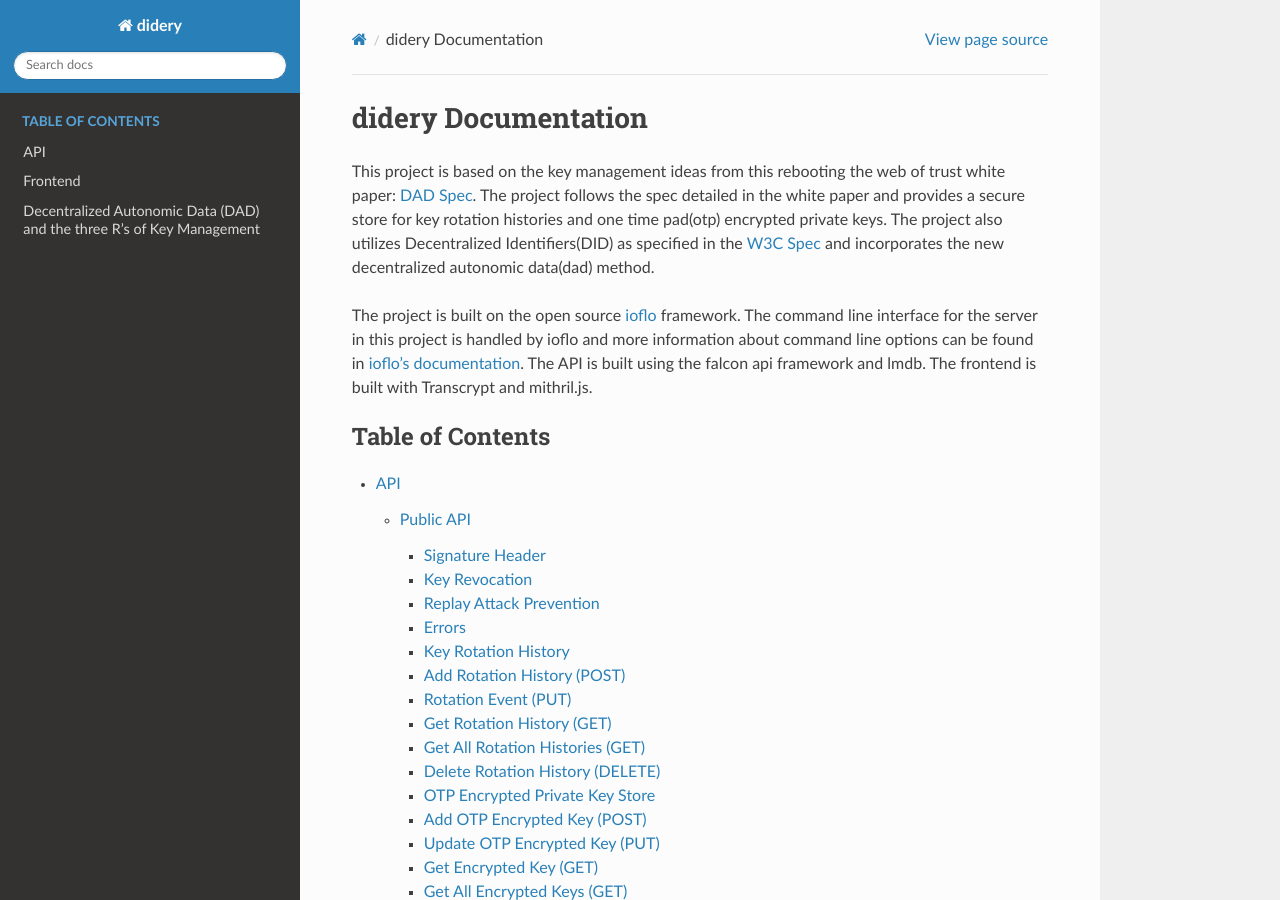
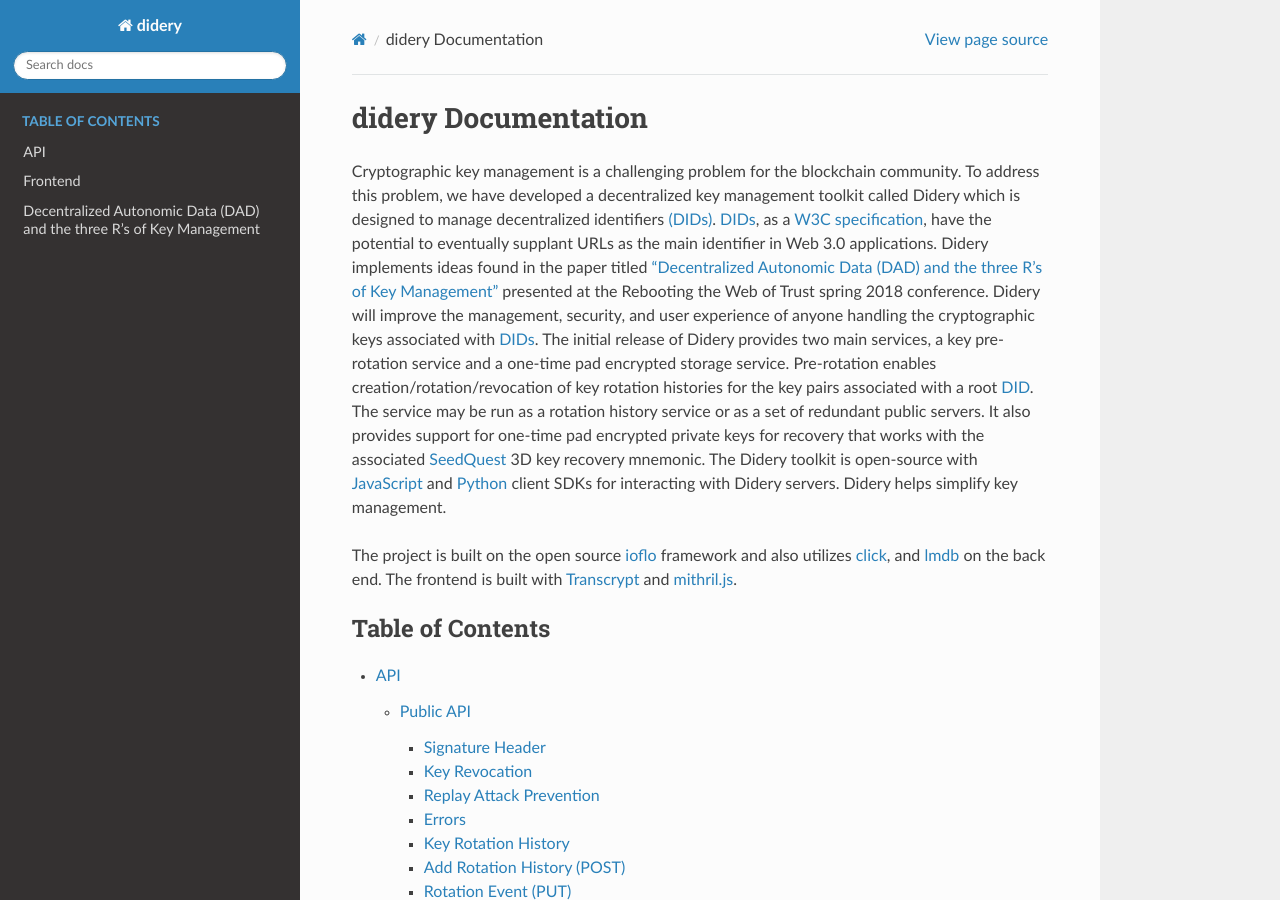
Before and after one commit to reputage/didery, a Sphinx documentation site: the page built from docs/index.rst, in a window 1280 px wide and 900 px high. Built offline with Sphinx 7.4.7 and the Read the Docs theme 2.0.0, drawn with Linux system fonts in a browser that asks for light colours.

Commit message:
updating documentation for read the docs to show the latest project description.

```diff
--- a/docs/index.rst
+++ b/docs/index.rst
@@ -2,9 +2,41 @@
 didery Documentation
 ####################
 
-This project is based on the key management ideas from this rebooting the web of trust white paper: `DAD Spec <https://github.com/WebOfTrustInfo/rebooting-the-web-of-trust-spring2018/blob/master/final-documents/DecentralizedAutonomicData.md>`_. The project follows the spec detailed in the white paper and provides a secure store for key rotation histories and one time pad(otp) encrypted private keys. The project also utilizes Decentralized Identifiers(DID) as specified in the `W3C Spec <https://w3c-ccg.github.io/did-spec/>`_ and incorporates the new decentralized autonomic data(dad) method.
+Cryptographic key management is a challenging problem for the blockchain
+community. To address this problem, we have developed a decentralized
+key management toolkit called Didery which is designed to manage
+decentralized identifiers
+`(DIDs) <https://w3c-ccg.github.io/did-spec/>`__.
+`DIDs <https://w3c-ccg.github.io/did-spec/>`__, as a `W3C
+specification <https://w3c-ccg.github.io/did-spec/>`__, have the
+potential to eventually supplant URLs as the main identifier in Web 3.0
+applications. Didery implements ideas found in the paper titled
+`“Decentralized Autonomic Data (DAD) and the three R's of Key
+Management” <https://github.com/WebOfTrustInfo/rebooting-the-web-of-trust-spring2018/blob/master/final-documents/DecentralizedAutonomicData.md>`__
+presented at the Rebooting the Web of Trust spring 2018 conference.
+Didery will improve the management, security, and user experience of
+anyone handling the cryptographic keys associated with
+`DIDs <https://w3c-ccg.github.io/did-spec/>`__. The initial release of
+Didery provides two main services, a key pre-rotation service and a
+one-time pad encrypted storage service. Pre-rotation enables
+creation/rotation/revocation of key rotation histories for the key pairs
+associated with a root `DID <https://w3c-ccg.github.io/did-spec/>`__.
+The service may be run as a rotation history service or as a set of
+redundant public servers. It also provides support for one-time pad
+encrypted private keys for recovery that works with the associated
+`SeedQuest <https://github.com/reputage/seedQuest>`__ 3D key recovery
+mnemonic. The Didery toolkit is open-source with
+`JavaScript <https://github.com/reputage/didery.js>`__ and
+`Python <https://github.com/reputage/didery.py>`__ client SDKs for
+interacting with Didery servers. Didery helps simplify key management.
 
-The project is built on the open source `ioflo <https://github.com/ioflo>`_ framework.  The command line interface for the server in this project is handled by ioflo and more information about command line options can be found in `ioflo's documentation <https://github.com/ioflo/ioflo_manuals>`_.  The API is built using the falcon api framework and lmdb.  The frontend is built with Transcrypt and mithril.js.
+The project is built on the open source
+`ioflo <https://github.com/ioflo>`__ framework and also utilizes
+`click <http://click.pocoo.org/5/>`__, and
+`lmdb <https://lmdb.readthedocs.io/en/release/>`__ on the back end. The
+frontend is built with
+`Transcrypt <https://www.transcrypt.org/documentation>`__ and
+`mithril.js <https://mithril.js.org/>`__.
 
 .. toctree::
    :maxdepth: 5
```
